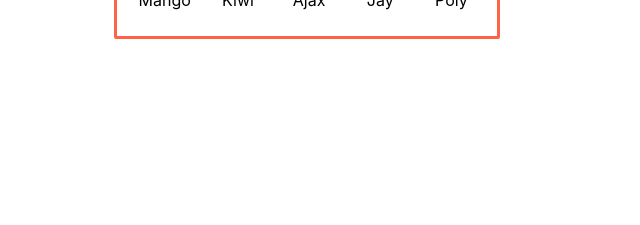
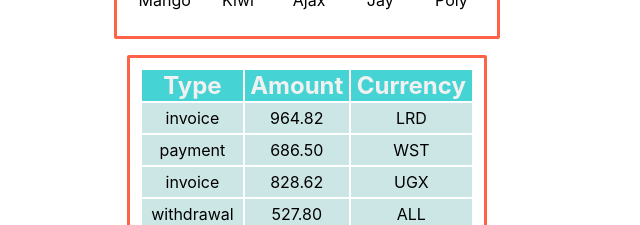
Before and after one commit to Taras-Kolomiiets/goit-react-hw-01-components, a React (Create React App) app: page / in a window 1280 px wide. Shown: the part 727-952 px from the top of the page, without its empty margins (333-973 px from the left). Before the commit the page ends 800 px from the top, so only its background shows below. Built offline with nearby package versions, Linux system fonts and the light colour scheme.

Commit message:
Finish Task 4

```diff
--- a/src/App.js
+++ b/src/App.js
@@ -7,6 +7,9 @@
 
 import friends from "./data/friends.json";
 import FriendList from "./components/Friends/FriendsList";
+
+import transactions from "./data/transactions.json";
+import TransactionHistory from "./components/Transactions/TransactionHistory";
 
 function App() {
   return (
@@ -20,6 +23,7 @@
       />
       <Statistics title="Upload stats" stats={statisticalData} />
       <FriendList friends={friends} />
+      <TransactionHistory items={transactions} />;
     </div>
   );
 }
--- /dev/null
+++ b/src/components/Transactions/TransactionHistory.jsx
@@ -0,0 +1,29 @@
+import s from "./TransactionHistory.module.css";
+
+function TransactionHistory(props) {
+  return (
+    <table className={s.transaction_history}>
+      <thead>
+        <tr className={s.heading_list}>
+          <th className={s.heading}>Type</th>
+          <th className={s.heading}>Amount</th>
+          <th className={s.heading}>Currency</th>
+        </tr>
+      </thead>
+
+      <tbody>
+        {props.items.map((item) => {
+          return (
+            <tr key={item.id}>
+              <td className={s.item}>{item.type}</td>
+              <td className={s.item}>{item.amount}</td>
+              <td className={s.item}>{item.currency}</td>
+            </tr>
+          );
+        })}
+      </tbody>
+    </table>
+  );
+}
+
+export default TransactionHistory;
--- /dev/null
+++ b/src/components/Transactions/TransactionHistory.module.css
@@ -0,0 +1,27 @@
+.transaction_history {
+  padding: 10px;
+  width: 360px;
+  margin-left: auto;
+  margin-right: auto;
+  border: 3px solid tomato;
+  border-radius: 2px;
+}
+
+.heading_list {
+  background-color: rgb(70, 211, 211);
+  text-align: center;
+  align-items: center;
+}
+
+.heading {
+  color: rgb(241, 241, 241);
+  font-size: 24px;
+  font-weight: 700;
+}
+
+.item {
+  padding: 5px;
+  text-align: center;
+  align-items: center;
+  background-color: rgb(204, 230, 230);
+}
--- /dev/null
+++ b/src/data/transactions.json
@@ -0,0 +1,122 @@
+[
+  {
+    "id": "1e0700a2-5183-4291-85cc-2065a036a683",
+    "type": "invoice",
+    "amount": "964.82",
+    "currency": "LRD"
+  },
+  {
+    "id": "a30f821b-4d25-4ff0-abdd-e340b3f0dd2b",
+    "type": "payment",
+    "amount": "686.50",
+    "currency": "WST"
+  },
+  {
+    "id": "44dca67a-8e5a-4798-bf8e-b15efd4e1abd",
+    "type": "invoice",
+    "amount": "828.62",
+    "currency": "UGX"
+  },
+  {
+    "id": "ea8ed3dc-2b68-4a53-905a-53ecb0adef33",
+    "type": "withdrawal",
+    "amount": "527.80",
+    "currency": "ALL"
+  },
+  {
+    "id": "ea76146a-0b00-4b80-bc02-a8c822176712",
+    "type": "withdrawal",
+    "amount": "371.43",
+    "currency": "MUR"
+  },
+  {
+    "id": "63ca02f9-d637-46b5-9237-f3b24425e029",
+    "type": "payment",
+    "amount": "862.44",
+    "currency": "AUD"
+  },
+  {
+    "id": "ed0263e8-59a5-4bf1-87e0-2bb88e53dc34",
+    "type": "withdrawal",
+    "amount": "907.00",
+    "currency": "GEL"
+  },
+  {
+    "id": "6013bad0-750c-4691-8bc2-d8f2b43969c4",
+    "type": "withdrawal",
+    "amount": "352.52",
+    "currency": "UGX"
+  },
+  {
+    "id": "252c7be4-8b06-4fa7-8d42-61fb835b70d5",
+    "type": "payment",
+    "amount": "388.98",
+    "currency": "TOP"
+  },
+  {
+    "id": "4eaab41b-b967-40ac-82ed-85fc66f646f1",
+    "type": "deposit",
+    "amount": "103.10",
+    "currency": "BWP"
+  },
+  {
+    "id": "9648a350-8469-42d5-8bf3-18090de5fe67",
+    "type": "withdrawal",
+    "amount": "322.32",
+    "currency": "MRO"
+  },
+  {
+    "id": "9c5c25fb-1a95-4b2f-8d1f-4c4426d677cc",
+    "type": "invoice",
+    "amount": "14.79",
+    "currency": "PYG"
+  },
+  {
+    "id": "43ef232c-80e9-4d6f-b48a-b22405620de3",
+    "type": "payment",
+    "amount": "904.86",
+    "currency": "CHF"
+  },
+  {
+    "id": "5161682e-e620-4019-ab0a-24ceb10fbd20",
+    "type": "withdrawal",
+    "amount": "307.08",
+    "currency": "NOK"
+  },
+  {
+    "id": "7b119d71-42e6-4c42-a141-6818b07bb9ff",
+    "type": "invoice",
+    "amount": "275.07",
+    "currency": "AWG"
+  },
+  {
+    "id": "a4f65722-65c4-4c28-b1f4-b8ed988bb205",
+    "type": "deposit",
+    "amount": "213.10",
+    "currency": "STD"
+  },
+  {
+    "id": "c6e5784b-0ca3-48d6-86e5-b5128af5a523",
+    "type": "invoice",
+    "amount": "116.11",
+    "currency": "CUP CUC"
+  },
+  {
+    "id": "c9ebed6a-3a02-4b49-ac0d-0534b51f2bfd",
+    "type": "invoice",
+    "amount": "878.67",
+    "currency": "HKD"
+  },
+  {
+    "id": "a4a98b0e-b22c-438b-9f83-de2df52110c8",
+    "type": "invoice",
+    "amount": "725.03",
+    "currency": "UYU UYI"
+  },
+  {
+    "id": "b39bfa7a-0166-4c47-94d6-87d20590f746",
+    "type": "payment",
+    "amount": "405.45",
+    "currency": "MDL"
+  }
+]
```
